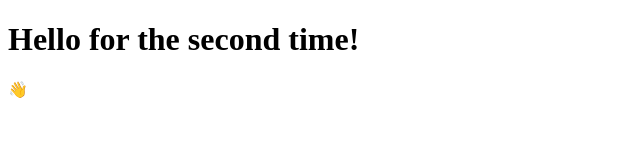
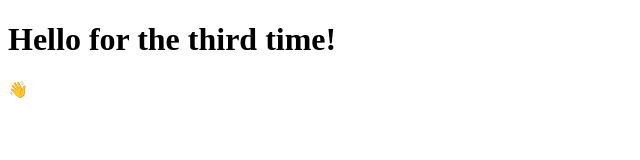
Before and after one commit to Kyle-04/Electron-tutorial, an Electron app: page index.html in a window 800 px wide. Shown: the whole page, without its empty margins (0-640 px from the left). Drawn offline with Linux system fonts and the light colour scheme.

Commit message:
index.html

```diff
--- a/index.html
+++ b/index.html
@@ -11,10 +11,10 @@
       http-equiv="X-Content-Security-Policy"
       content="default-src 'self'; script-src 'self'"
     />
-    <title>Hello for the second time!</title>
+    <title>Hello for the third time!</title>
   </head>
   <body>
-    <h1>Hello for the second time!</h1>
+    <h1>Hello for the third time!</h1>
     <p>👋</p>
   </body>
 </html>
```
